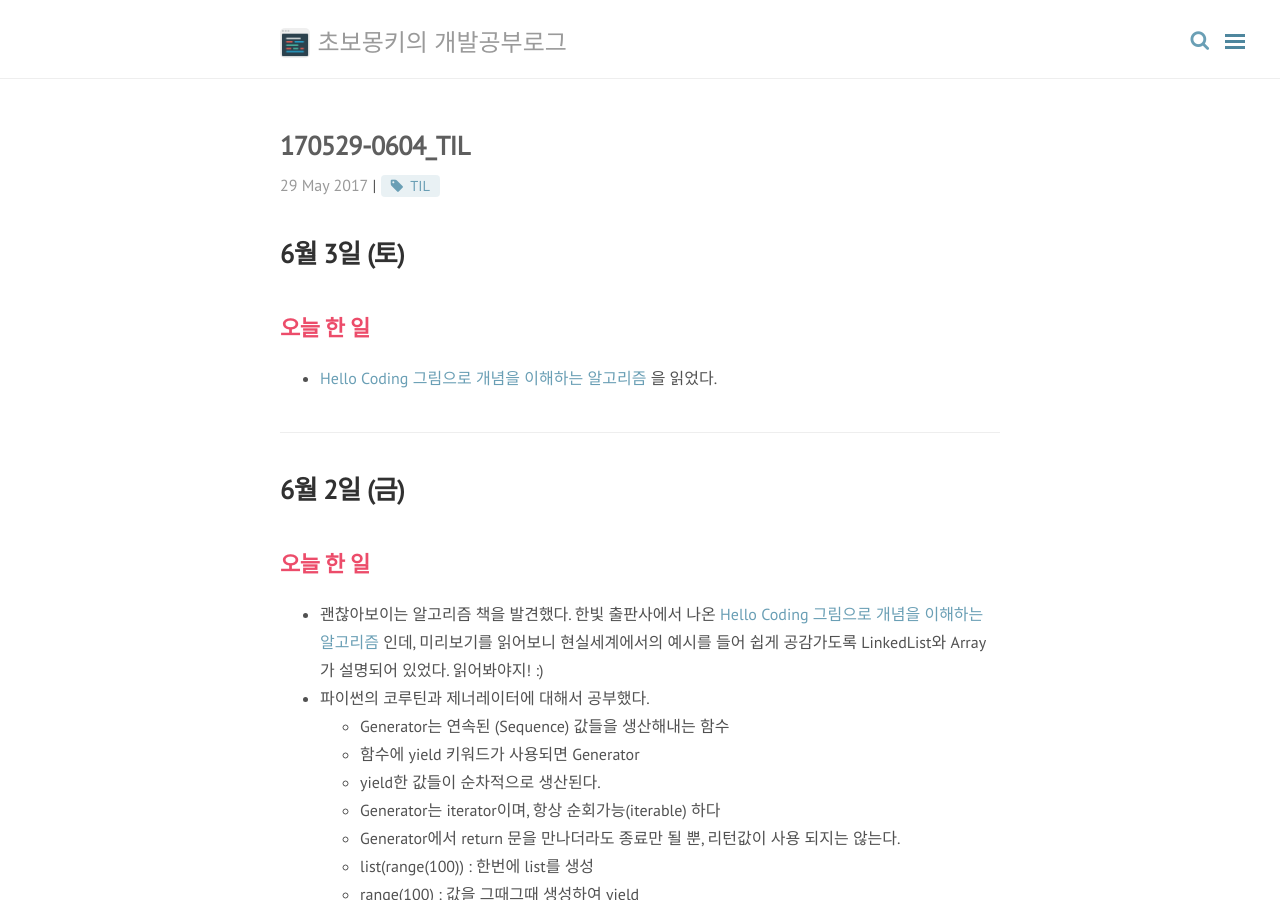
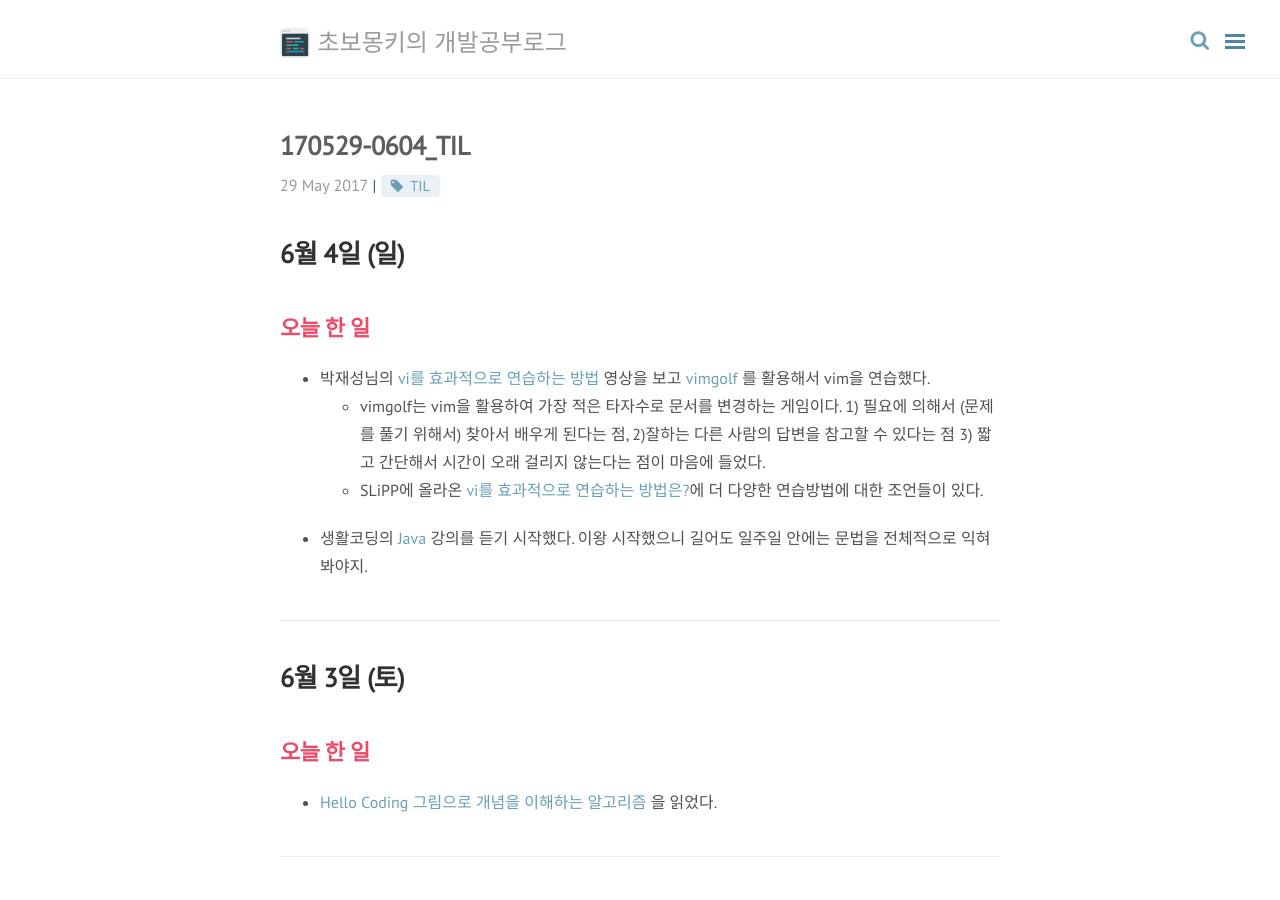
Before and after one commit to wayhome25/wayhome25.github.io, a Jekyll site: the page built from _posts/TIL(Today I Learned)/2017-05-29-06-04-TIL.md, in a window 1280 px wide and 900 px high. Built offline with Jekyll 4.4.1, drawn with Linux system fonts in a browser that asks for light colours; nearby versions of some CDN libraries; comment, search, counter and statistics services are not loaded.

Commit message:
add blog post

```diff
--- a/_posts/TIL(Today I Learned)/2017-05-29-06-04-TIL.md
+++ b/_posts/TIL(Today I Learned)/2017-05-29-06-04-TIL.md
@@ -5,6 +5,14 @@ category: TIL (Today I Learned)
 permalink: /til/:year/:month/:day/:title/
 tags: [TIL]
 comments: true
+---
+# 6월 4일 (일)
+## 오늘 한 일
+- 박재성님의 [vi를 효과적으로 연습하는 방법](https://www.youtube.com/watch?v=_dZk_jv5WlQ) 영상을 보고 [vimgolf](https://vimgolf.com/) 를 활용해서 vim을 연습했다.
+	- vimgolf는 vim을 활용하여 가장 적은 타자수로 문서를 변경하는 게임이다. 1) 필요에 의해서 (문제를 풀기 위해서) 찾아서 배우게 된다는 점, 2)잘하는 다른 사람의 답변을 참고할 수 있다는 점 3) 짧고 간단해서 시간이 오래 걸리지 않는다는 점이 마음에 들었다.
+	- SLiPP에 올라온 [vi를 효과적으로 연습하는 방법은?](https://slipp.net/questions/461)에 더 다양한 연습방법에 대한 조언들이 있다.
+- 생활코딩의  [Java](https://opentutorials.org/course/1223/4551) 강의를 듣기 시작했다. 이왕 시작했으니 길어도 일주일 안에는 문법을 전체적으로 익혀봐야지.
+
 ---
 # 6월 3일 (토)
 ## 오늘 한 일
```
